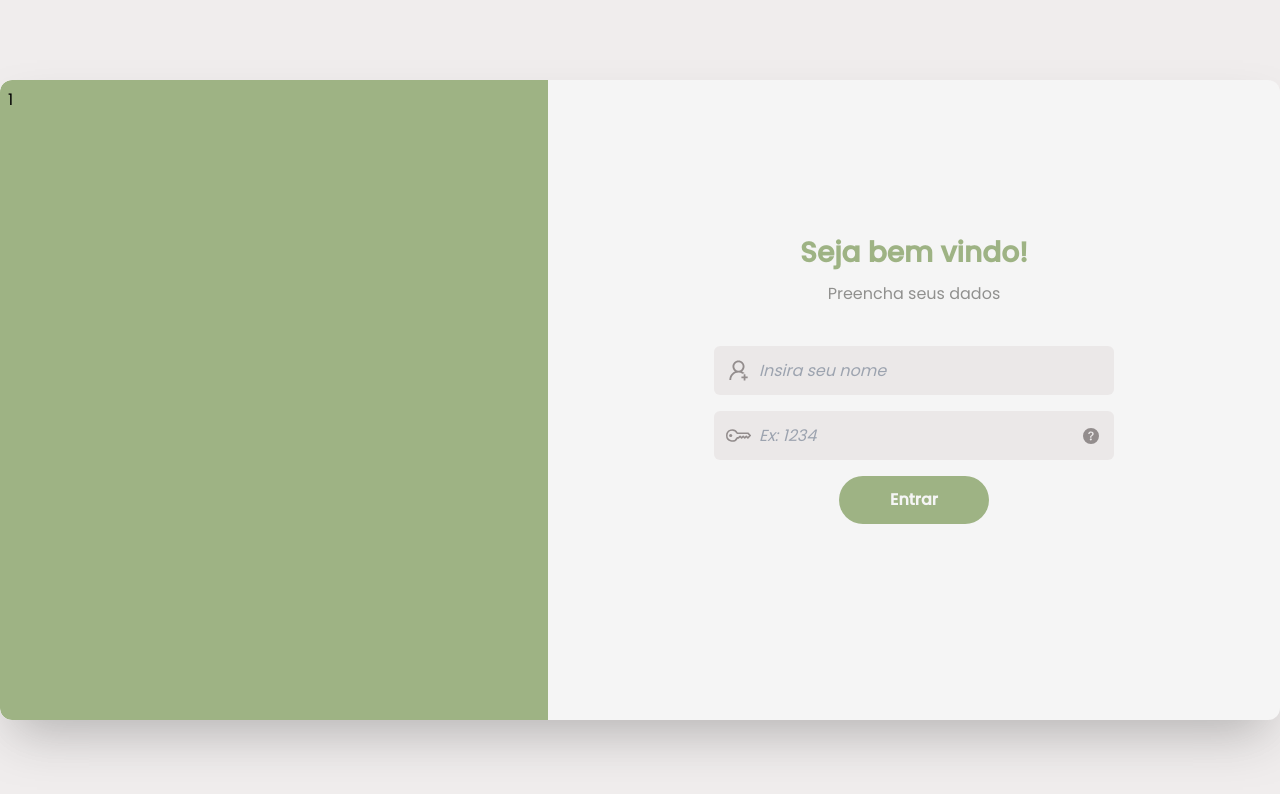
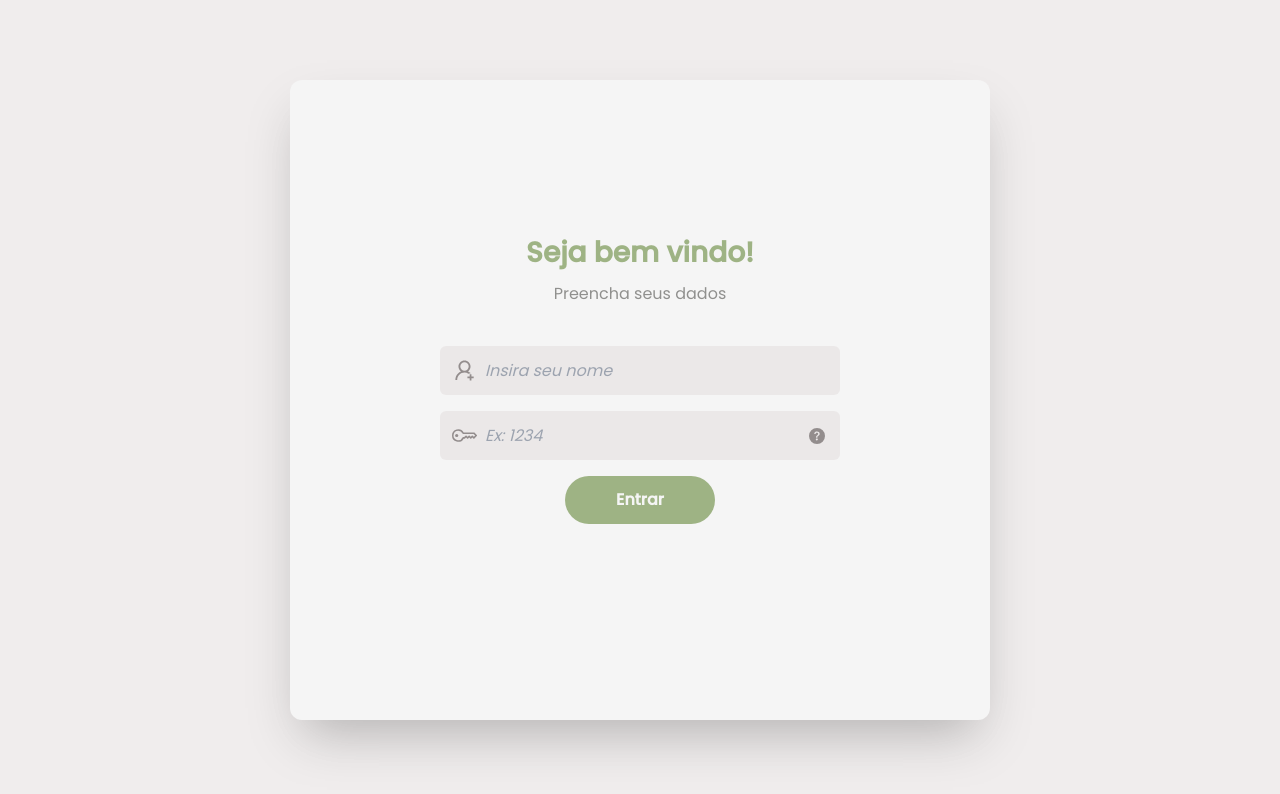
Before and after one commit to hiagoCf19/HRest-React, a React (Vite) app: page / in a window 1280 px wide. Shown: the top 794 px of the page. Built offline with nearby package versions, Linux system fonts and the light colour scheme.

Commit message:
projeto completo

```diff
--- a/src/Components/DataComponent.jsx
+++ b/src/Components/DataComponent.jsx
@@ -20,8 +20,8 @@ const Open = () => {
     <>
       <section className="bg-[#e1dada7c] w-full h-full fixed flex justify-center items-center " >
         <div className=" bg-colorWhite p-8 sm:p-0 min-h-[80%] shadow-2xl rounded-xl flex overflow-x-hidden ">
-          {/* PARTE DO BANNER */}
-          <div className="flex-1 bg-colorPrimary  p-2 rounded-l-xl hidden sm:block sm:w-[600px] ">1</div>
+
+
           {/* PARTE DOS DADOS */}
           <div
             className="flex-1 flex justify-center sm:mx-[100px] my-32 w-max">
```
